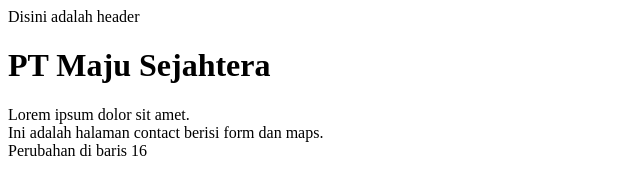
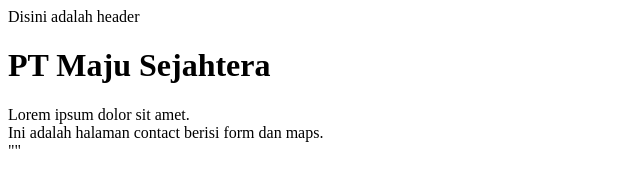
Before and after one commit to NandaElsaR/CompanyProfile, a plain HTML site: page contact-us.html in a window 1280 px wide. Shown: the whole page, without its empty margins (0-640 px from the left). Drawn offline with Linux system fonts and the light colour scheme.

Commit message:
Fixing conflict halaman contact

```diff
--- a/contact-us.html
+++ b/contact-us.html
@@ -15,7 +15,7 @@
 
     <footer>Ini adalah halaman contact berisi form dan maps.</footer>
 
-    <div>Perubahan di baris 16</div>
+    <form action=>""</form>
 
 </body>
 </html>
```
